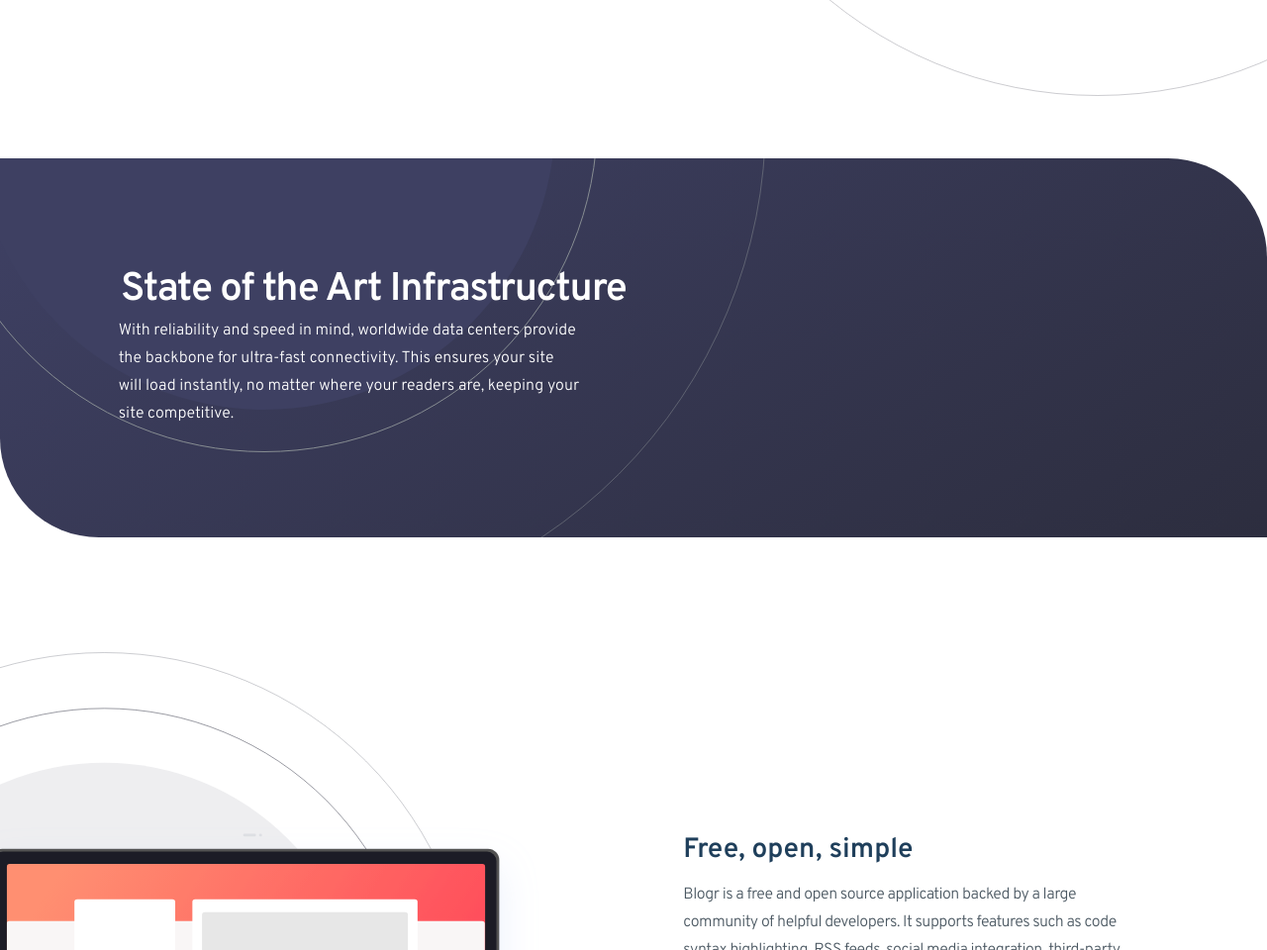
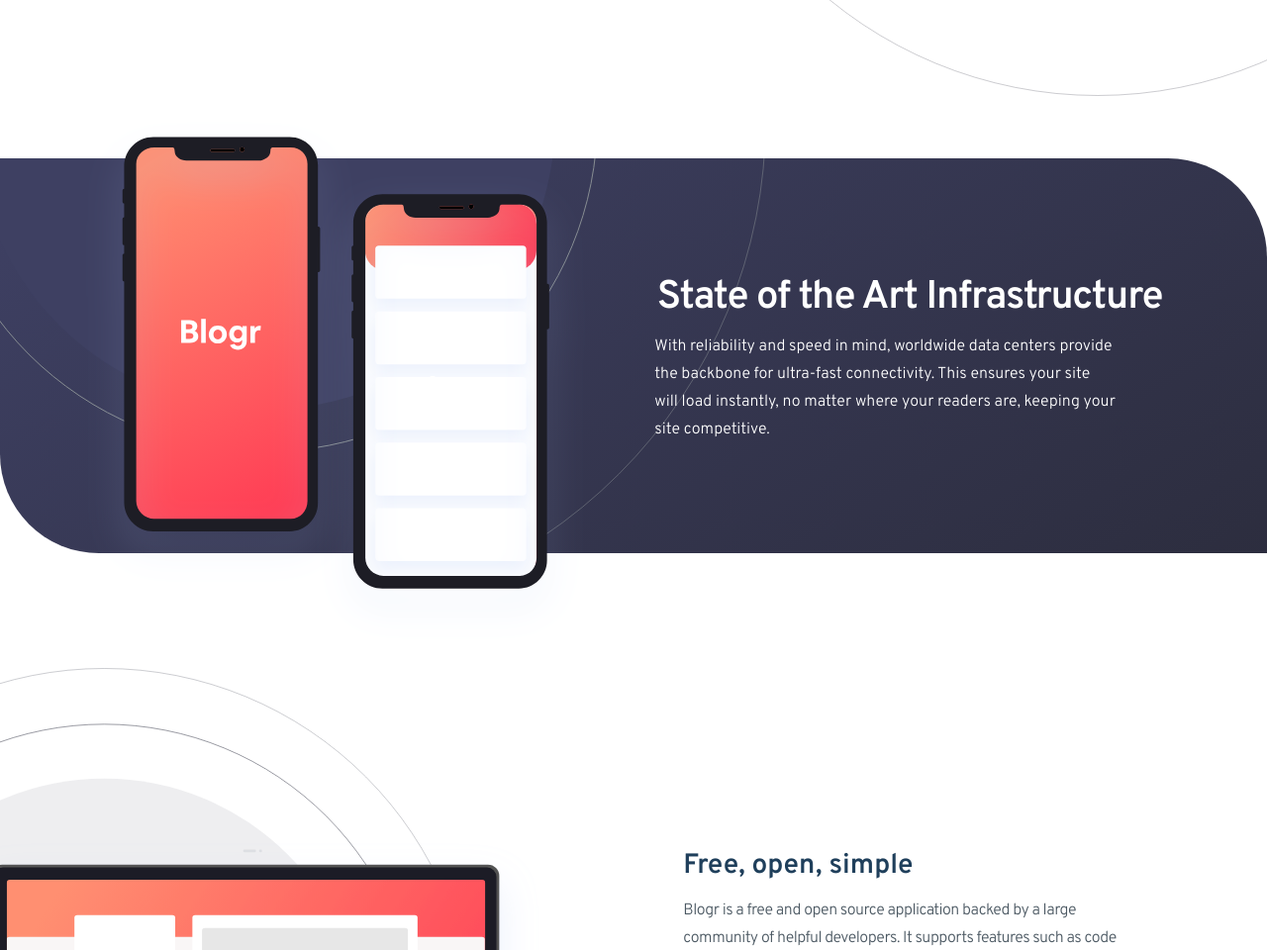
Before and after one commit to DocForLoop/blogr-landing-page, a website built with Vite: page index.html in a window 1280 px wide. Shown: the part 1475-2435 px from the top of the page at 99% size. Built offline with nearby package versions, Linux system fonts and the light colour scheme.

Commit message:
Fix img size issue

```diff
--- a/index.html
+++ b/index.html
@@ -147,10 +147,8 @@
         </section>
 
         <section class="infrastructure" aria-labelledby="state">
-          <div class="infrastructure__img-container">
-            <img class="infrastructure__img" src="/src/assets/images/illustration-phones.svg"
-                  alt="" width="328" height="347" loading="lazy" decoding="async">
-          </div>
+          <img class="infrastructure__img" src="/src/assets/images/illustration-phones.svg"
+                  alt="" width="362" height="380" loading="lazy" decoding="async">
 
           <div class="infrastructure__content">
             <h2 class="infrastructure__title" id="state">State of the Art Infrastructure</h2>
--- a/src/scss/components/_breakpoints.scss
+++ b/src/scss/components/_breakpoints.scss
@@ -193,22 +193,16 @@
     }
 
     .infrastructure {
-        flex-direction: row;
-        column-gap: fluid(0, 98, 1200, 1440);
         margin-block-start: 275px;
-        padding-inline-start: fluid(48, 165, 1200, 1440);
+        padding-inline-start: fluid(600, 735, 1200, 1440);
+        padding-inline-end: fluid(48, 165, 1200, 1440);
         padding-block: 111px;
         background-position: -240px -550px, center;
         background-size: 1014px 1018px, cover;
 
-        &__img-container {
-            position: relative;
-            max-inline-size: rem(520);
-            margin: 0;
-        }
-
         &__img {
-            inset-block-start: -170px;
+            inset-block-start: -40px;
+            inset-inline-start: fluid(60, 140, 1200, 1440);
         }
 
         &__content {
--- a/src/scss/components/main/_main-layout.scss
+++ b/src/scss/components/main/_main-layout.scss
@@ -37,8 +37,8 @@
 
 .infrastructure {
     display: flex;
-    flex-direction: column;
-    row-gap: fluid(47, 114, 375, 1200);
+    align-items: center;
+    justify-content: center;
 
     &__content {
         display: flex;
--- a/src/scss/components/main/_main.scss
+++ b/src/scss/components/main/_main.scss
@@ -42,23 +42,15 @@
     background-size: fluid(602, 950, 375, 1200) fluid(602, 950, 375, 1200), cover;
     border-end-start-radius: rem(100);
     border-start-end-radius: rem(100);
-    padding-block-start: 125px;
+    padding-block-start: fluid(201, 340, 375, 1200);
     padding-block-end: 109px;
-
-
-    &__img-container {
-        position: relative;
-        max-inline-size: rem(450);
-        aspect-ratio: 8/1;
-        margin-inline-start: fluid(0, 380, 423, 1200);
-    }
+    position: relative;
 
     &__img {
         position: absolute;
-        inset-block-start: -310px;
-        inset-inline: 0;
-        inline-size: 100%;
-        block-size: auto;
+        inset-block-start: -160px;
+        inline-size: fluid(328, 505, 375, 1200);
+        block-size: fluid(347, 530, 375, 1200);
     }
 
     &__content {
@@ -71,6 +63,7 @@
         color: var(--clr-light);
         font-size: var(--fs-h2-secondary);
         letter-spacing: var(--ls-h2-desk);
+        line-height: 1.5;
     }
 
     &__desc {
```
